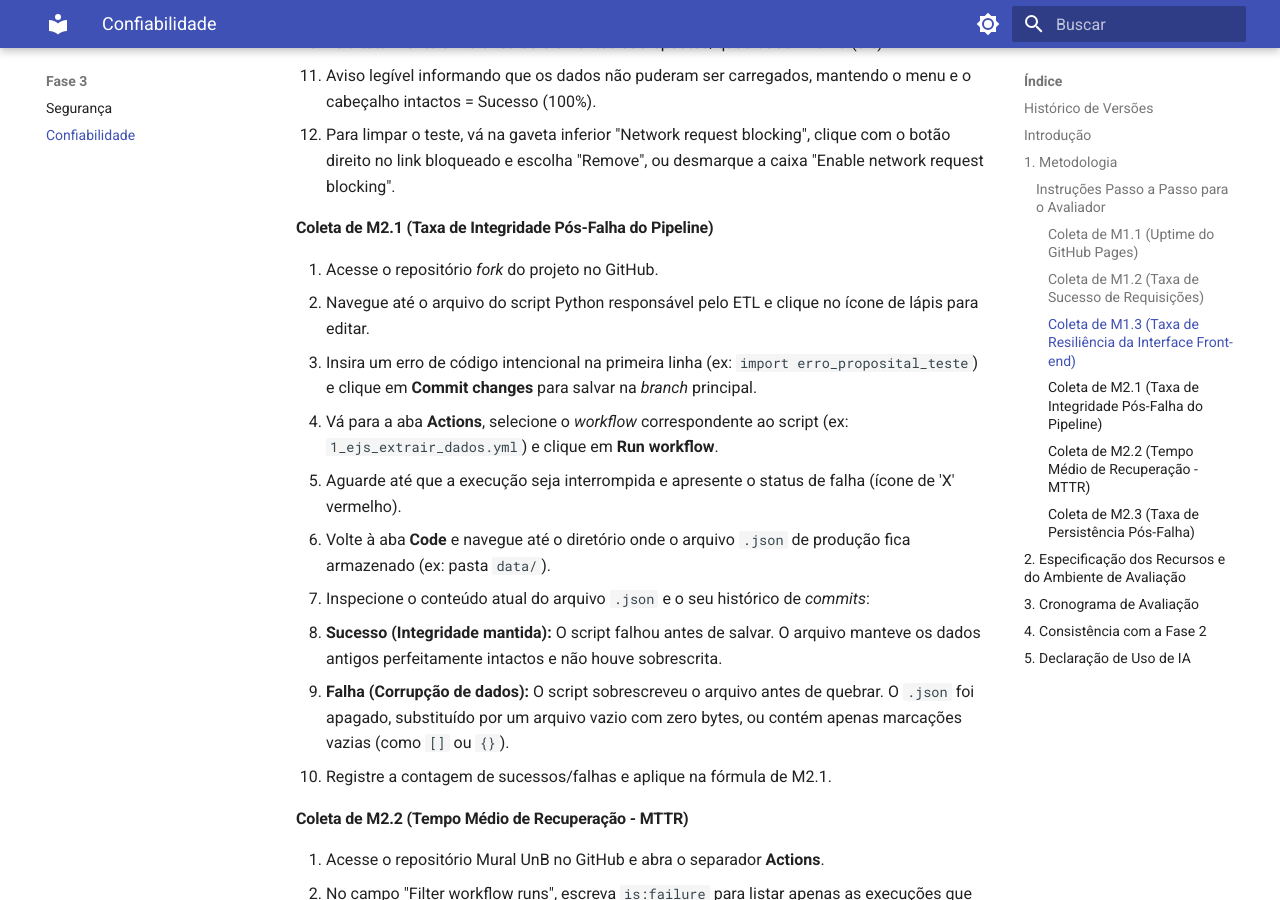
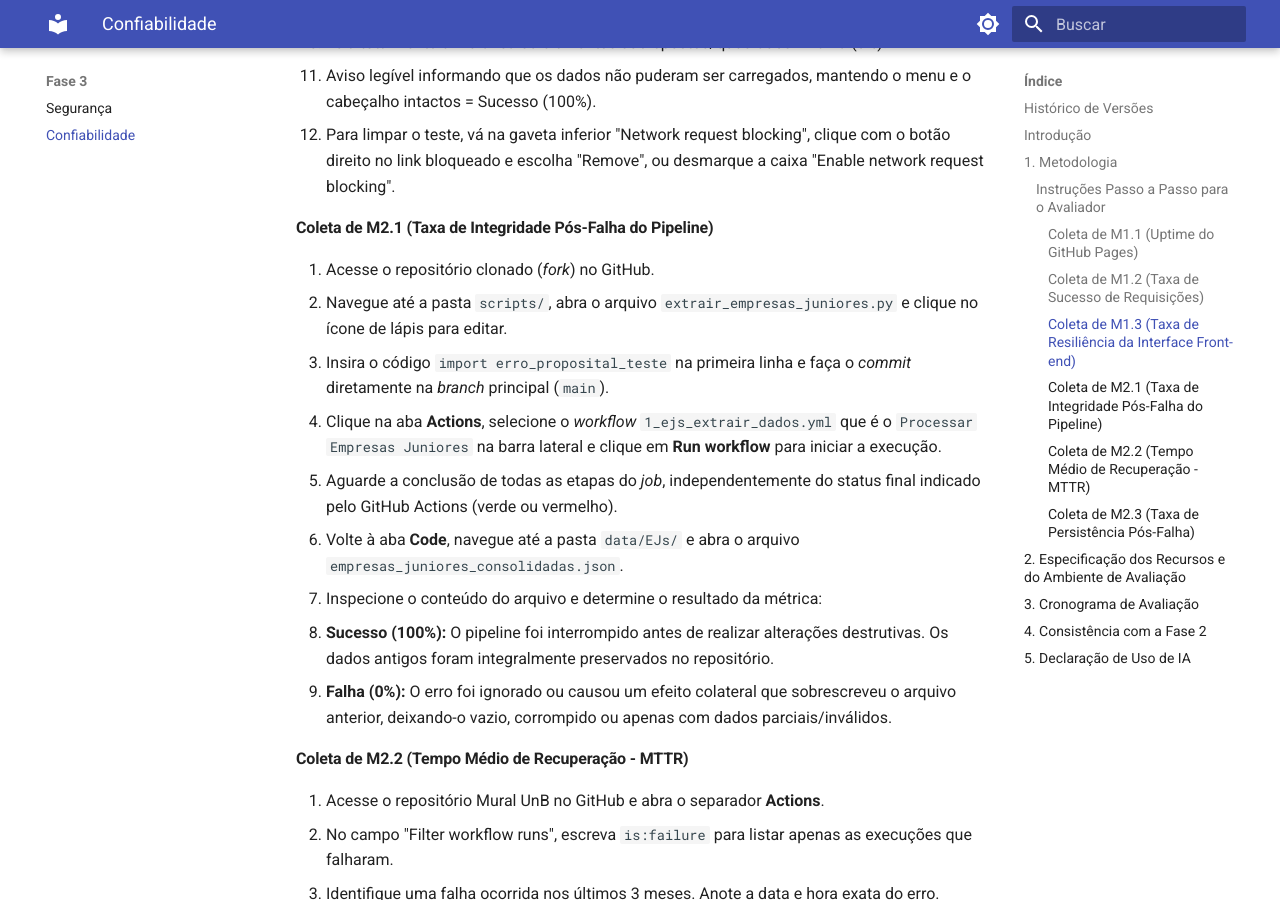
Before and after one commit to FCTE-Qualidade-de-Software-1/2026-1_T02_ROBERTA_WILLIAMS, an MkDocs documentation site: the page built from docs/fase3/confiabilidade.md, in a window 1280 px wide and 900 px high, scrolled down 2141 px. Built offline with MkDocs 1.6.1 and Material for MkDocs 9.7.7, drawn with Linux system fonts in a browser that asks for light colours.

Commit message:
corrige o passo do M2.1 na fase 3

```diff
--- a/docs/fase3/confiabilidade.md
+++ b/docs/fase3/confiabilidade.md
@@ -50,16 +50,15 @@
 
 #### Coleta de M2.1 (Taxa de Integridade Pós-Falha do Pipeline)
 
-1. Acesse o repositório *fork* do projeto no GitHub.
-2. Navegue até o arquivo do script Python responsável pelo ETL e clique no ícone de lápis para editar.
-3. Insira um erro de código intencional na primeira linha (ex: `import erro_proposital_teste`) e clique em **Commit changes** para salvar na *branch* principal.
-4. Vá para a aba **Actions**, selecione o *workflow* correspondente ao script (ex: `1_ejs_extrair_dados.yml`) e clique em **Run workflow**.
-5. Aguarde até que a execução seja interrompida e apresente o status de falha (ícone de 'X' vermelho).
-6. Volte à aba **Code** e navegue até o diretório onde o arquivo `.json` de produção fica armazenado (ex: pasta `data/`).
-7. Inspecione o conteúdo atual do arquivo `.json` e o seu histórico de *commits*:
-  * **Sucesso (Integridade mantida):** O script falhou antes de salvar. O arquivo manteve os dados antigos perfeitamente intactos e não houve sobrescrita.
-  * **Falha (Corrupção de dados):** O script sobrescreveu o arquivo antes de quebrar. O `.json` foi apagado, substituído por um arquivo vazio com zero bytes, ou contém apenas marcações vazias (como `[]` ou `{}`).
-8. Registre a contagem de sucessos/falhas e aplique na fórmula de M2.1.
+1. Acesse o repositório clonado (*fork*) no GitHub.
+2. Navegue até a pasta `scripts/`, abra o arquivo `extrair_empresas_juniores.py` e clique no ícone de lápis para editar.
+3. Insira o código `import erro_proposital_teste` na primeira linha e faça o *commit* diretamente na *branch* principal (`main`).
+4. Clique na aba **Actions**, selecione o *workflow* `1_ejs_extrair_dados.yml` que é o `Processar Empresas Juniores` na barra lateral e clique em **Run workflow** para iniciar a execução.
+5. Aguarde a conclusão de todas as etapas do *job*, independentemente do status final indicado pelo GitHub Actions (verde ou vermelho).
+6. Volte à aba **Code**, navegue até a pasta `data/EJs/` e abra o arquivo `empresas_juniores_consolidadas.json`.
+7. Inspecione o conteúdo do arquivo e determine o resultado da métrica:
+* **Sucesso (100%):** O pipeline foi interrompido antes de realizar alterações destrutivas. Os dados antigos foram integralmente preservados no repositório.
+* **Falha (0%):** O erro foi ignorado ou causou um efeito colateral que sobrescreveu o arquivo anterior, deixando-o vazio, corrompido ou apenas com dados parciais/inválidos.
 
 #### Coleta de M2.2 (Tempo Médio de Recuperação - MTTR)
 
```
Also changed, not shown: docs/imagem/m2.1(erro).png (added), docs/imagem/m2.1(sucesso.png (added), docs/imagem/m2.1(workflows).png (added).
